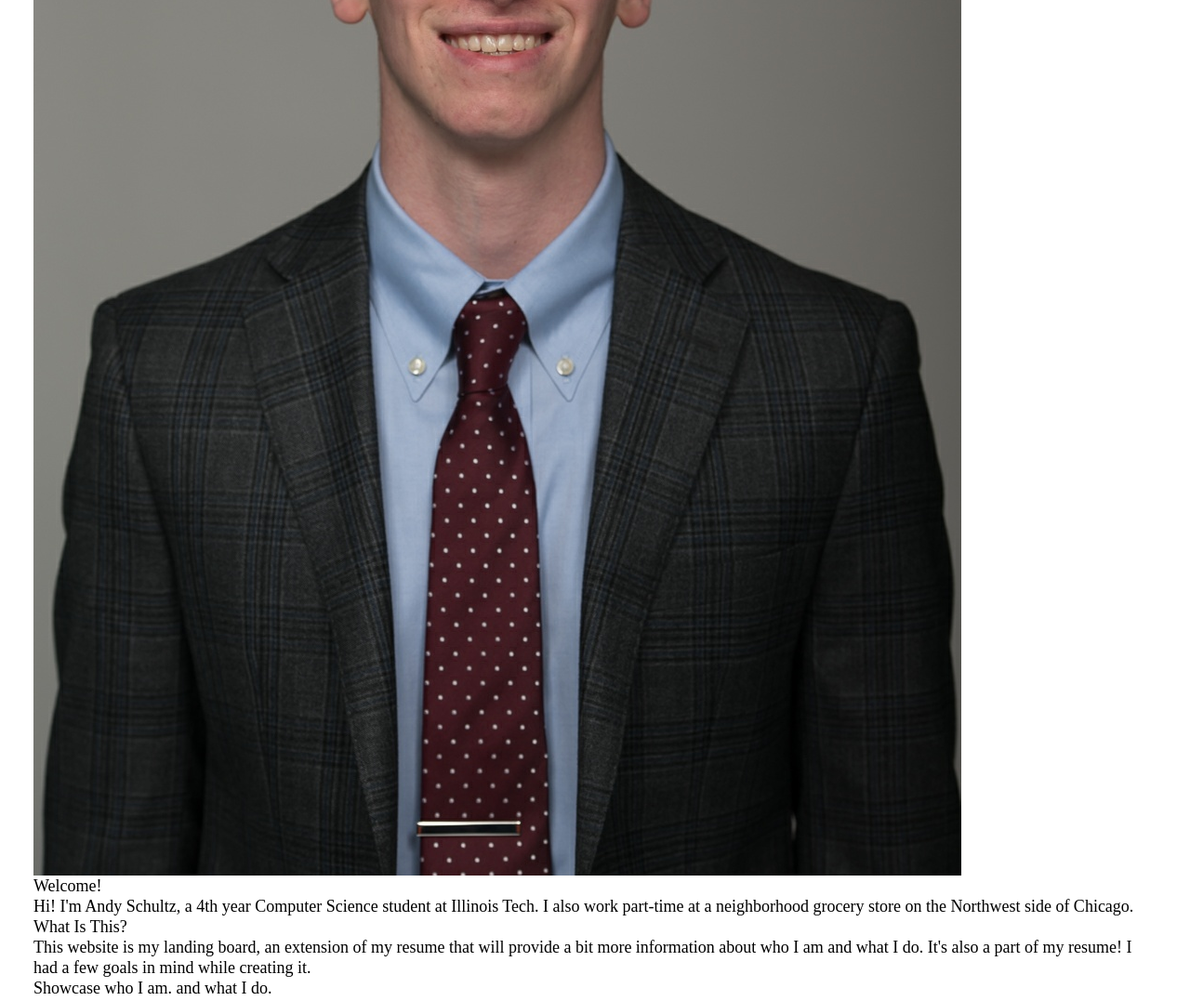
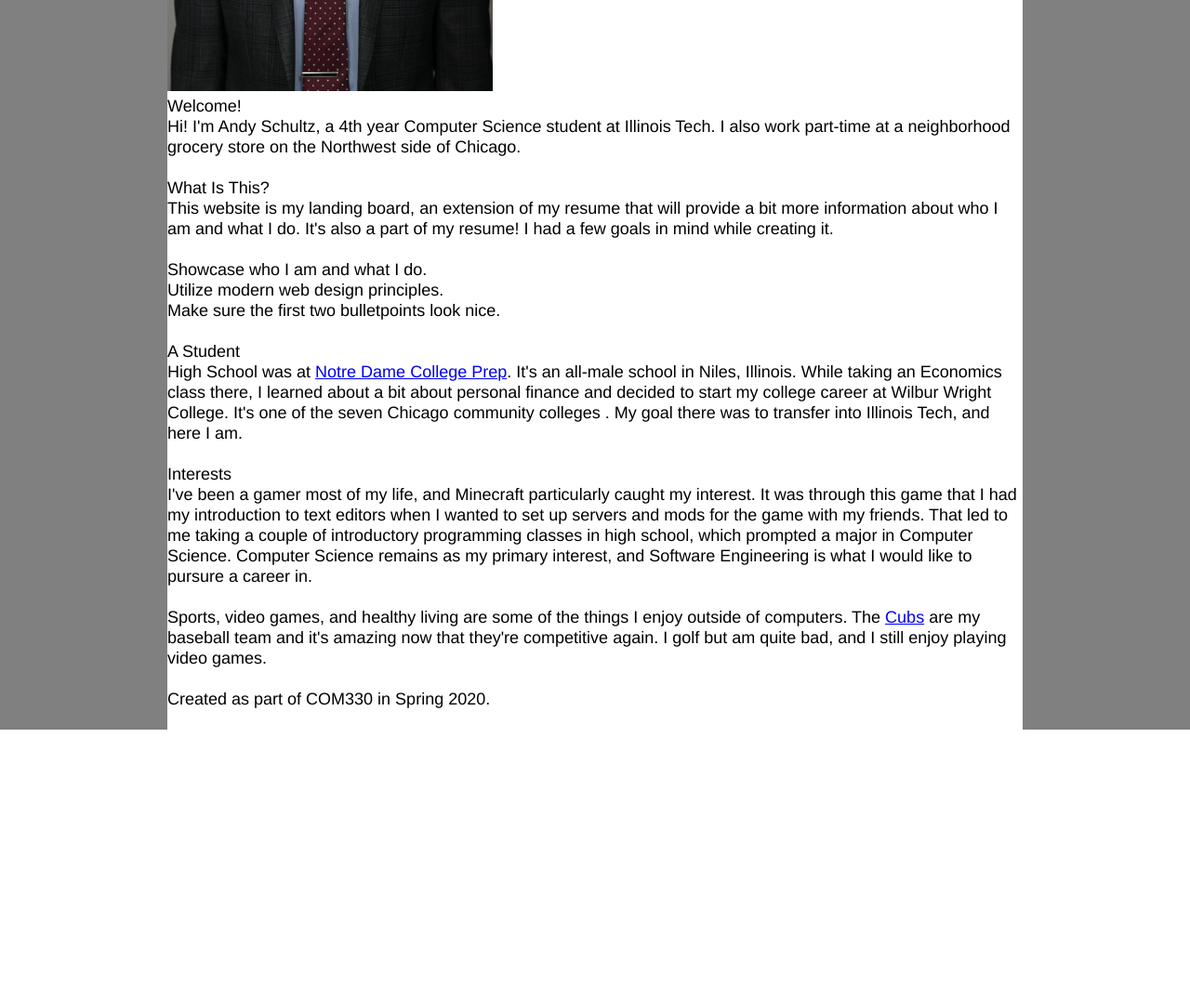
Before and after one commit to aschultz98/com330_project2, a plain HTML site: page index.html in a window 1280 px wide. Shown: the part 380-1457 px from the top of the page at 93% size. After the commit the page ends 1165 px from the top, so only its background shows below. Drawn offline with Linux system fonts and the light colour scheme.

Commit message:
Rename picture, continue format css

```diff
--- a/css/screen.css
+++ b/css/screen.css
@@ -18,6 +18,7 @@ a,abbr,acronym,address,applet,article,aside,audio,b,big,blockquote,body,canvas,c
 
 /* Optimal Typographic Rendering */
 html {
+  font-family: Helvetica, Arial, sans-serif;
   font-size: 1.125em;
   line-height: 1.222em;
   text-rendering: optimizeLegibility;
@@ -27,16 +28,24 @@ html {
   text-size-adjust: 100%;
 }
 
+p,
+ul  {
+  padding-bottom: 1.222em;
+}
+
+
 /* Responsive Media */
-audio,
+/*audio,
 img,
 video {
-  display: block;
+
+}*/
+
+.responsive  {
   max-width: 100%;
+  height: auto;
 }
-picture img {
-  width: 100%;
-}
+
 
 /* Typical bold and italic styles */
 b,
@@ -57,12 +66,24 @@ cite {
 
 /* ===== MODULAR STYLES ========= */
 /* Primarily class selectors for styling unique page components  */
+#header {
+  background: white;
+  justify-content: center;
+}
+
+#content {
+  background: white;
+}
+
 #home {
   padding-left: 2em;
   padding-right: 2em;
+  background: gray;
 }
 
-
+#footer {
+  background: white;
+}
 
 /* ===== STATE STYLES =========== */
 /*
@@ -70,3 +91,50 @@ cite {
   JavaScript-dependent styles can be prefixed with the .hasjs class added in by the
   `js/site.js` file.
 */
+@media screen and ( min-width: 500px) {
+img.responsive {
+  width: 350px;
+  }
+}
+
+@media screen and (min-width: 750px)  {
+  #home {
+    padding-left: 4em;
+    padding-right: 4em;
+  }
+}
+
+@media screen and (min-width: 1000px)  {
+  #home {
+    padding-left: 8em;
+    padding-right: 8em;
+  }
+}
+
+@media screen and (min-width: 1250px)  {
+  #home {
+    padding-left: 10em;
+    padding-right: 10em;
+  }
+}
+
+@media screen and (min-width: 1500px)  {
+  #home {
+    padding-left: 12em;
+    padding-right: 12em;
+  }
+}
+
+@media screen and (min-width: 1750px)  {
+  #home {
+    padding-left: 14em;
+    padding-right: 14em;
+  }
+}
+
+@media screen and (min-width: 2000px)  {
+  #home {
+    padding-left: 16em;
+    padding-right: 16em;
+  }
+}
--- a/index.html
+++ b/index.html
@@ -11,7 +11,7 @@
 
   <header id="header">
     <h1>Andrew Schultz</h1>
-    <img src="media/img/selfie.jpg" alt="picture of andy"/>
+    <img src="media/img/selfpotrait.jpg" alt="Photo of Andrew Schultz" class="responsive"/>
   </header>
 
   <main id="content">
@@ -32,16 +32,16 @@
         a part of my resume!  I had a few goals in mind while creating it.
       </p>
       <ul>
-        <li>Showcase who I am. and what I do.</li>
-        <li>Utilize modern web design principles</li>
-        <li>Make sure the first two bulletpoints look nice</li>
+        <li>Showcase who I am and what I do.</li>
+        <li>Utilize modern web design principles.</li>
+        <li>Make sure the first two bulletpoints look nice.</li>
       </ul>
     </section>
 
     <section id="student">
       <h2>A Student</h2>
       <p>
-        High School was at Notre Dame College Prep.  It's an all-male school in
+        High School was at <a href="https://www.nddons.org/s/1034/16/start.aspx">Notre Dame College Prep</a>.  It's an all-male school in
         Niles, Illinois.  While taking an Economics class there, I learned about
          a bit about personal finance and decided to start my college career at
         Wilbur Wright College.  It's one of the seven Chicago community colleges
@@ -62,8 +62,8 @@
       </p>
       <p>
         Sports, video games, and healthy living are some of the things I enjoy
-        outside of computers.  The Cubs are my team and it's amazing now that
-        their team is competitive again.  I golf but am quite bad, and I
+        outside of computers.  The <a href="https://www.mlb.com/cubs">Cubs</a> are my baseball team and it's amazing now that
+        they're competitive again.  I golf but am quite bad, and I
         still enjoy playing video games.
       </p>
     </section>
```
Also changed, not shown: media/img/selfpotrait.jpg (renamed from media/img/selfie.jpg).
